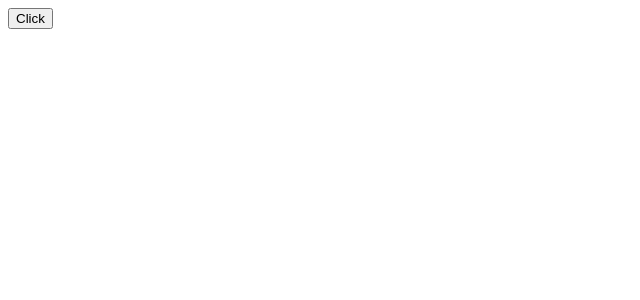
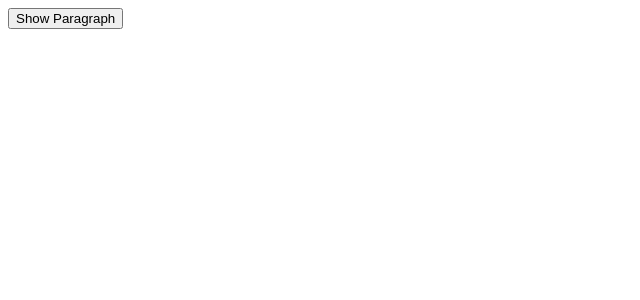
Before and after one commit to acciojob/button-action-Ayushrawat777, a React app: page / in a window 1280 px wide. Shown: the top 300 px of the page, without its empty margins (0-640 px from the left). Built offline with nearby package versions, Linux system fonts and the light colour scheme.

Commit message:
Update App.js

```diff
--- a/src/components/App.js
+++ b/src/components/App.js
@@ -1,23 +1,23 @@
 import React, { useState } from "react";
 import "./../styles/App.css";
 
-function App() {
-  const [isclicked, setClicked] = useState(false);
+const App = () => {
+  const [isVisible, setIsVisible] = useState(false);
 
-  // Update paragraph when button is clicked
-  const handleClick = () => {
-    setClicked(!isclicked);
+  const toggleVisibility = () => {
+    setIsVisible(!isVisible);
   };
-  //
 
   return (
     <div id="main">
-      {isclicked && <p id="para">Hello, I've learnt to use the full-stack evaluation tool. This makes me so happy</p>}
-      <button id="click" onClick={handleClick}>
-        Click
+      <p id="para" className={isVisible ? 'show' : 'hide'}>
+        Hello, I've learnt to use the full-stack evaluation tool. This makes me so happy
+      </p>
+      <button id="click" onClick={toggleVisibility}>
+          {isVisible ? 'Hide Paragraph' : 'Show Paragraph'}
       </button>
     </div>
   );
-}
+};
 
 export default App;
```
